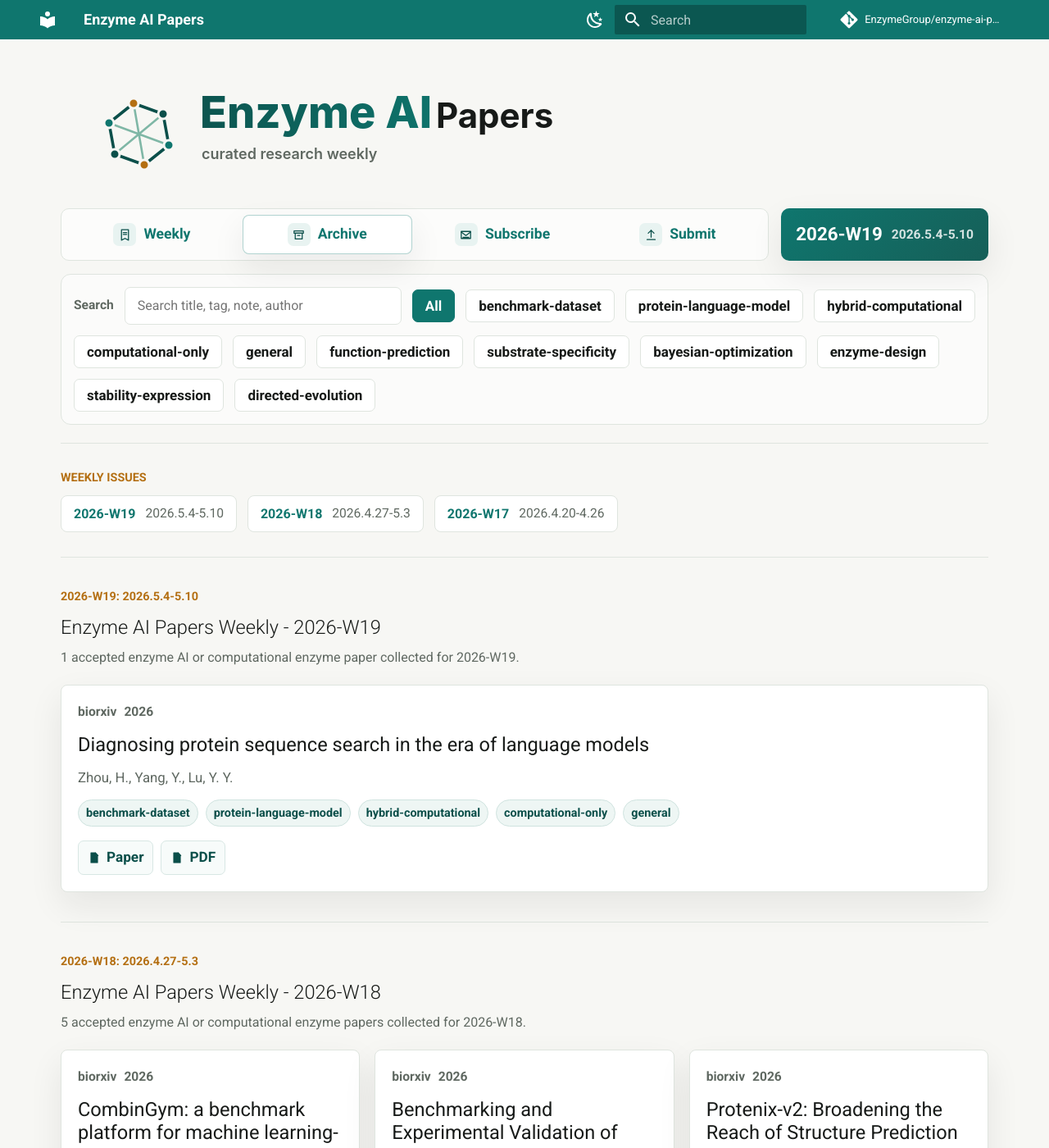
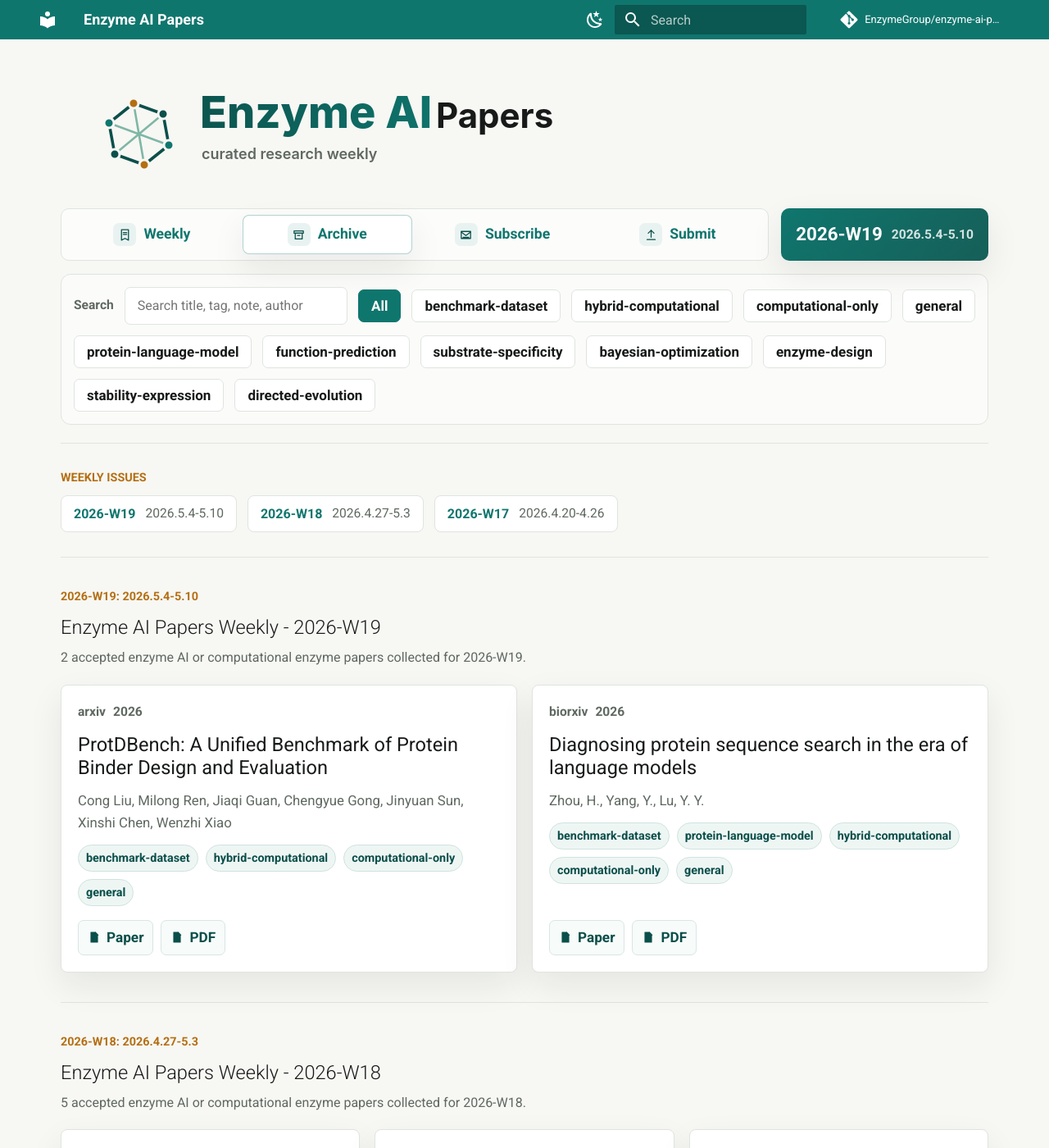
Before and after one commit to EnzymeGroup/enzyme-ai-papers, an MkDocs documentation site: the page built from docs/archive.md, in a window 1280 px wide and 1400 px high. Shown: the whole window at 82% size. Built offline with MkDocs 1.6.1 and Material for MkDocs 9.7.7, drawn with Linux system fonts in a browser that asks for light colours; comment, search, counter and statistics services are not loaded; some of the changed text lies outside the part shown.

Commit message:
Publish paper from URL

```diff
--- a/docs/archive.md
+++ b/docs/archive.md
@@ -54,10 +54,10 @@ hide:
   <input id="paper-search" type="search" placeholder="Search title, tag, note, author">
   <button class="filter-chip is-active" data-filter="all" type="button">All</button>
   <button class="filter-chip" data-filter="benchmark-dataset" type="button">benchmark-dataset</button>
-  <button class="filter-chip" data-filter="protein-language-model" type="button">protein-language-model</button>
   <button class="filter-chip" data-filter="hybrid-computational" type="button">hybrid-computational</button>
   <button class="filter-chip" data-filter="computational-only" type="button">computational-only</button>
   <button class="filter-chip" data-filter="general" type="button">general</button>
+  <button class="filter-chip" data-filter="protein-language-model" type="button">protein-language-model</button>
   <button class="filter-chip" data-filter="function-prediction" type="button">function-prediction</button>
   <button class="filter-chip" data-filter="substrate-specificity" type="button">substrate-specificity</button>
   <button class="filter-chip" data-filter="bayesian-optimization" type="button">bayesian-optimization</button>
@@ -83,8 +83,20 @@ hide:
   <section class="paper-group" id="week-2026-W19">
     <div class="section-label">2026-W19: 2026.5.4-5.10</div>
     <h2>Enzyme AI Papers Weekly - 2026-W19</h2>
-    <p class="weekly-summary">1 accepted enzyme AI or computational enzyme paper collected for 2026-W19.</p>
+    <p class="weekly-summary">2 accepted enzyme AI or computational enzyme papers collected for 2026-W19.</p>
     <div class="paper-grid">
+<article class="paper-card" data-tags="benchmark-dataset hybrid-computational computational-only general" data-search="protdbench: a unified benchmark of protein binder design and evaluation cong liu, milong ren, jiaqi guan, chengyue gong, jinyuan sun, xinshi chen, wenzhi xiao benchmark-dataset hybrid-computational computational-only general">
+  <div class="paper-meta">
+    <span>arxiv</span>
+    <span>2026</span>
+  </div>
+  <h3>ProtDBench: A Unified Benchmark of Protein Binder Design and Evaluation</h3>
+  <p class="authors">Cong Liu, Milong Ren, Jiaqi Guan, Chengyue Gong, Jinyuan Sun, Xinshi Chen, Wenzhi Xiao</p>
+  <div class="tags"><span>benchmark-dataset</span><span>hybrid-computational</span><span>computational-only</span><span>general</span></div>
+  <div class="paper-links"><a href="https://arxiv.org/pdf/2605.04118"><svg viewBox="0 0 24 24" aria-hidden="true"><path d="M6 3h8l4 4v14H6z"/><path d="M14 3v5h5"/><path d="M9 13h6M9 17h6"/></svg><span>Paper</span></a><a href="https://arxiv.org/pdf/2605.04118"><svg viewBox="0 0 24 24" aria-hidden="true"><path d="M6 3h8l4 4v14H6z"/><path d="M14 3v5h5"/><path d="M8.5 16h7"/></svg><span>PDF</span></a></div>
+</article>
+
+
 <article class="paper-card" data-tags="benchmark-dataset protein-language-model hybrid-computational computational-only general" data-search="diagnosing protein sequence search in the era of language models zhou, h., yang, y., lu, y. y. benchmark-dataset protein-language-model hybrid-computational computational-only general">
   <div class="paper-meta">
     <span>biorxiv</span>
@@ -203,6 +215,18 @@ hide:
   <div class="section-label">2026</div>
   <div class="paper-grid">
 
+<article class="paper-card" data-tags="benchmark-dataset hybrid-computational computational-only general" data-search="protdbench: a unified benchmark of protein binder design and evaluation cong liu, milong ren, jiaqi guan, chengyue gong, jinyuan sun, xinshi chen, wenzhi xiao benchmark-dataset hybrid-computational computational-only general">
+  <div class="paper-meta">
+    <span>arxiv</span>
+    <span>2026</span>
+  </div>
+  <h3>ProtDBench: A Unified Benchmark of Protein Binder Design and Evaluation</h3>
+  <p class="authors">Cong Liu, Milong Ren, Jiaqi Guan, Chengyue Gong, Jinyuan Sun, Xinshi Chen, Wenzhi Xiao</p>
+  <div class="tags"><span>benchmark-dataset</span><span>hybrid-computational</span><span>computational-only</span><span>general</span></div>
+  <div class="paper-links"><a href="https://arxiv.org/pdf/2605.04118"><svg viewBox="0 0 24 24" aria-hidden="true"><path d="M6 3h8l4 4v14H6z"/><path d="M14 3v5h5"/><path d="M9 13h6M9 17h6"/></svg><span>Paper</span></a><a href="https://arxiv.org/pdf/2605.04118"><svg viewBox="0 0 24 24" aria-hidden="true"><path d="M6 3h8l4 4v14H6z"/><path d="M14 3v5h5"/><path d="M8.5 16h7"/></svg><span>PDF</span></a></div>
+</article>
+
+
 <article class="paper-card" data-tags="benchmark-dataset protein-language-model hybrid-computational computational-only general" data-search="diagnosing protein sequence search in the era of language models zhou, h., yang, y., lu, y. y. benchmark-dataset protein-language-model hybrid-computational computational-only general">
   <div class="paper-meta">
     <span>biorxiv</span>
```
Also changed, not shown: README.md (+7 -1 lines), docs/index.md (+15 -1 lines), 1 other file.
